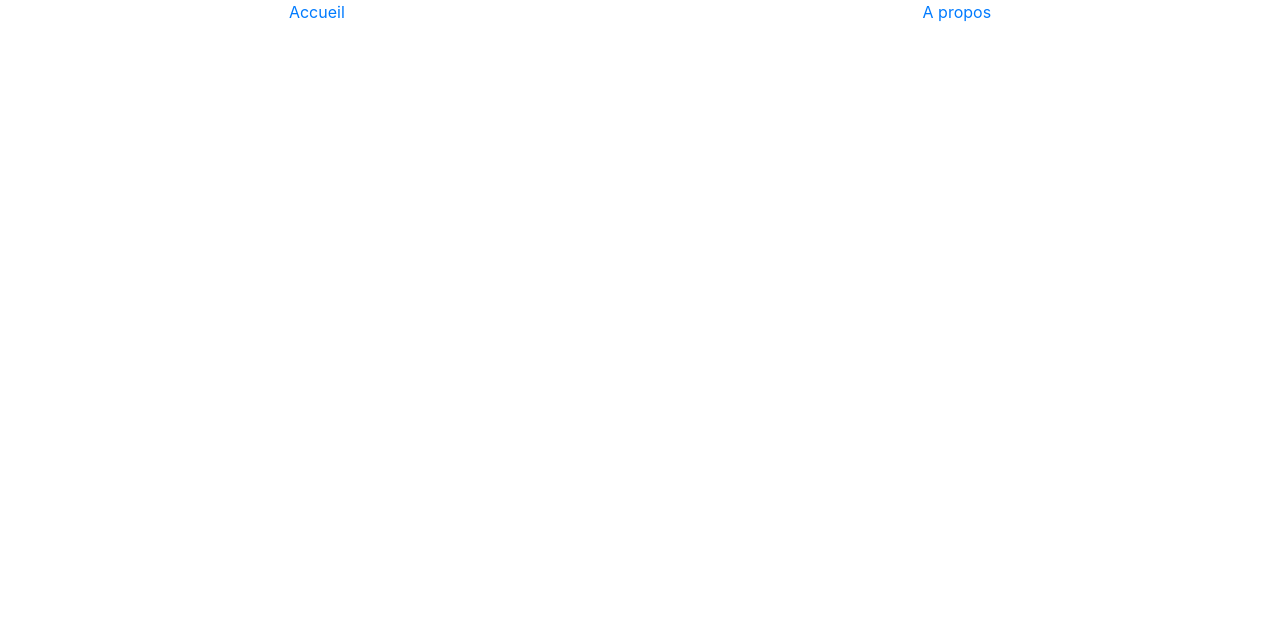
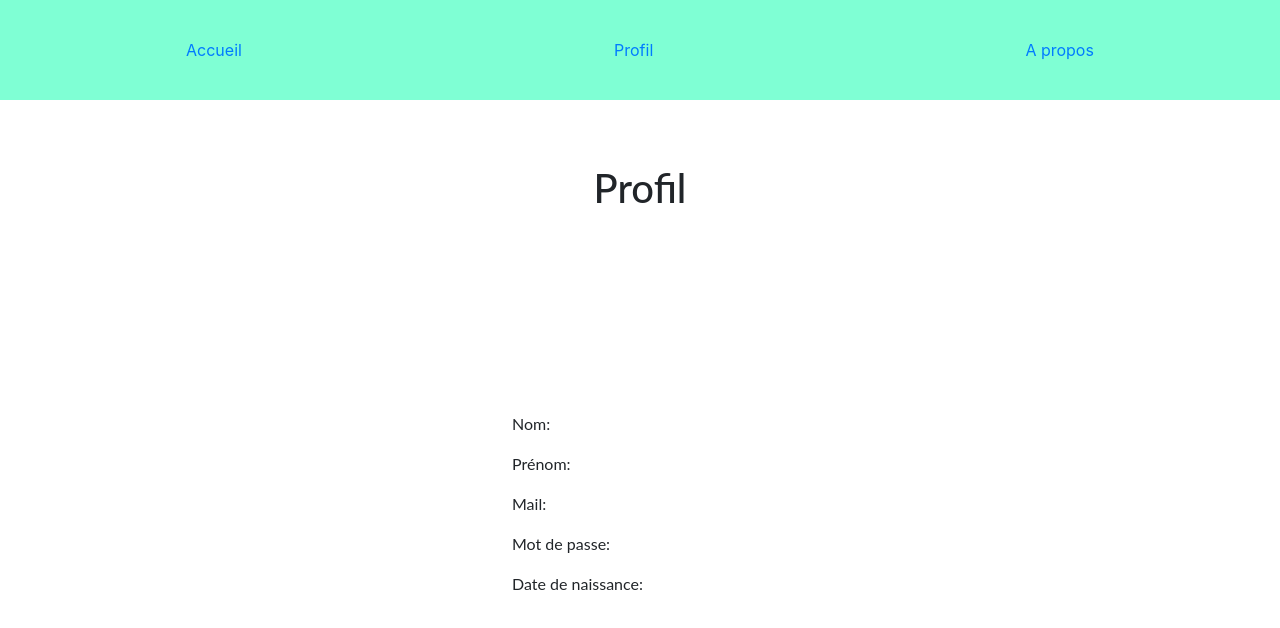
Before and after one commit to StephDM06/reseau-social, a Vue app: page /profil in a window 1280 px wide. Before the commit this address had no page. Shown: the top 628 px of the page. Built offline with nearby package versions, Linux system fonts and the light colour scheme.

Commit message:
commit steph3

```diff
--- a/src/App.vue
+++ b/src/App.vue
@@ -1,18 +1,20 @@
 <template>
   <nav>
     <router-link to="/">Accueil</router-link>
+    <router-link to="/Profil">Profil</router-link>
     <router-link to="/about">A propos</router-link>
   </nav>
   <router-view />
 </template>
 
-<script>
-const principale = {};
-</script>
+<script></script>
 
 <style scoped>
 nav {
   display: flex;
   justify-content: space-around;
+  height: 100px;
+  background-color: aquamarine;
+  align-items: center;
 }
 </style>
--- a/src/router/index.js
+++ b/src/router/index.js
@@ -17,6 +17,11 @@ const routes = [
     name: "filActu",
     component: DataPost,
   },
+  {
+    path: "/profil",
+    name: "Profil",
+    component: () => import("../views/Profil.vue"),
+  },
 ];
 
 const router = createRouter({
--- a/src/views/AboutView.vue
+++ b/src/views/AboutView.vue
@@ -4,12 +4,9 @@
     <p>L'équipe des bras cassés</p>
   </div>
 </template>
-<script>
-export default {};
-</script>
 
 <style scoped>
-#about {
+.about {
   text-align: center;
   background-color: brown;
 }
--- /dev/null
+++ b/src/views/Profil.vue
@@ -0,0 +1,44 @@
+<template>
+  <div>
+    <section id="profil">
+      <h1>Profil</h1>
+    </section>
+    <section id="donnees">
+      <p>Nom: {{ nom }}</p>
+      <p>Prénom: {{ prenom }}</p>
+      <p>Mail: {{ mail }}</p>
+      <p>Mot de passe: {{ mdp }}</p>
+      <p>Date de naissance: {{ jour }} {{ mois }} {{ annee }}</p>
+    </section>
+  </div>
+</template>
+
+<script>
+const Profil = {
+  data() {
+    return {
+      profil: [],
+    };
+  },
+  methods: {
+    dataProfil() {},
+  },
+};
+
+export default Profil;
+</script>
+
+<style scoped>
+#profil {
+  font-family: lato;
+  text-align: center;
+  padding-top: 5%;
+}
+#donnees {
+  font-family: lato;
+  width: 350px;
+  text-align: left;
+  margin-left: 40%;
+  padding-top: 15%;
+}
+</style>
--- a/src/views/filActu.vue
+++ b/src/views/filActu.vue
@@ -19,6 +19,7 @@ export default DataPost;
 
 <style scoped>
 #principale {
+  font-family: lato;
   text-align: center;
 }
 </style>
```
